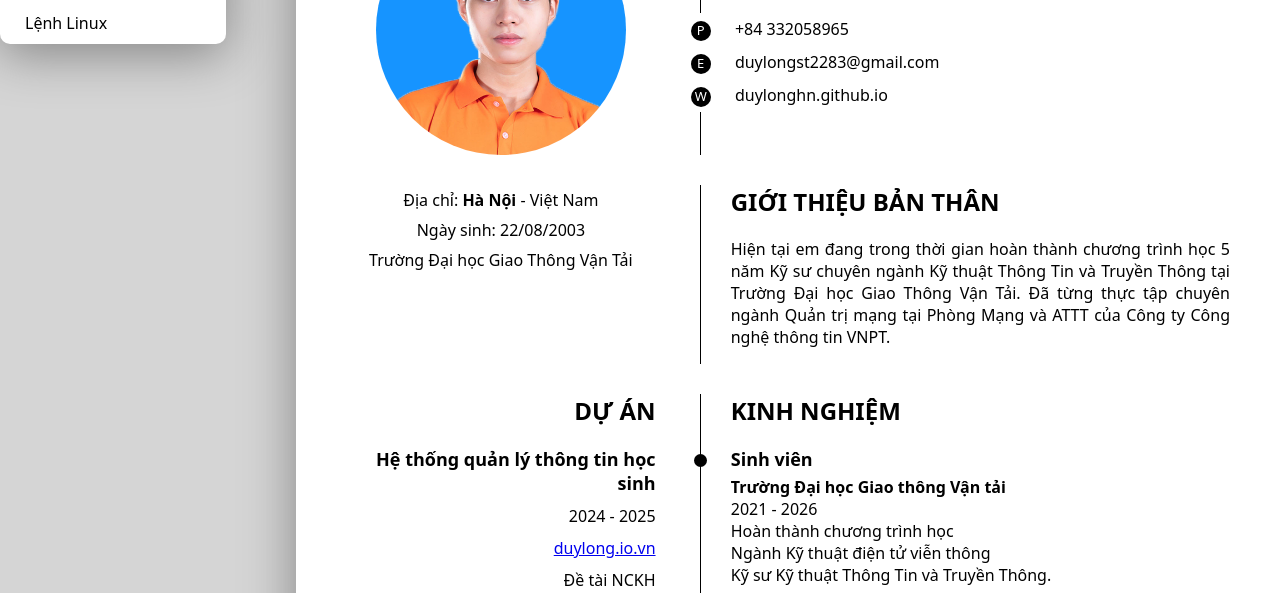
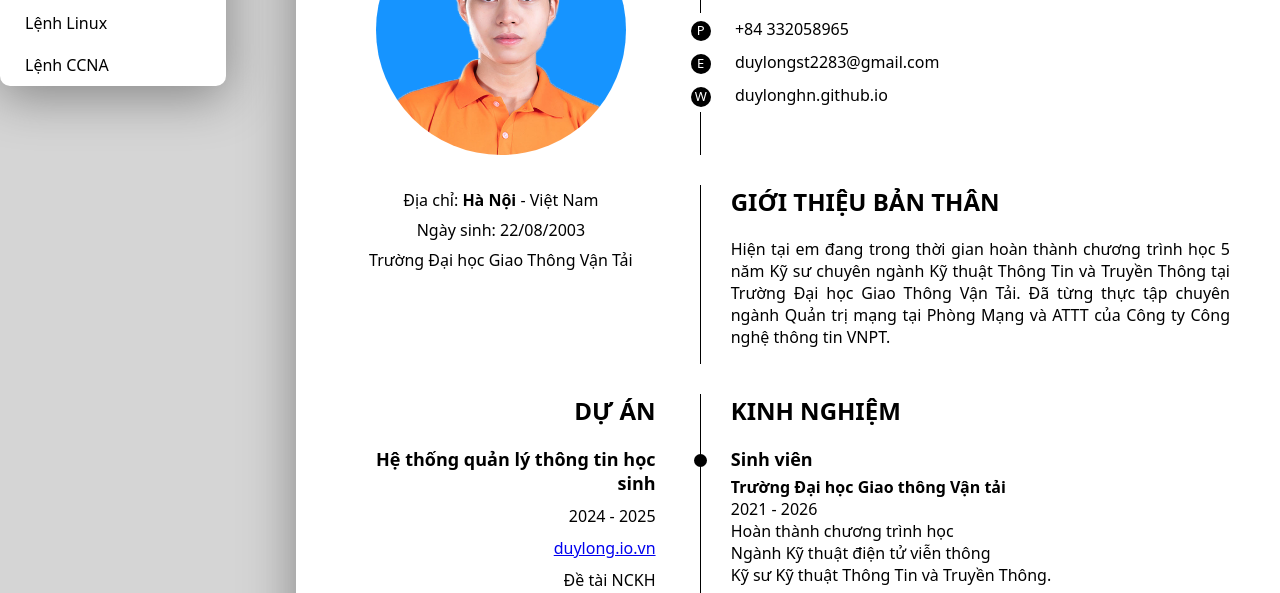
Before and after one commit to duylonghn/duylonghn.github.io, a plain HTML site: page Profile/DaoDuyLong.html in a window 1280 px wide. Shown: the part 196-789 px from the top of the page. Drawn offline with nearby package versions, Linux system fonts and the light colour scheme.

Commit message:
V2.3.0 add CCNA commands V1.0.0

```diff
--- a/Profile/DaoDuyLong.html
+++ b/Profile/DaoDuyLong.html
@@ -38,6 +38,10 @@
                 <div class="name-project">
                     <a class="vi" href="/Linux/index.html">Lệnh Linux</a>
                     <a class="en" href="/Linux/index.html">Linux commands</a>
+                </div>
+                <div class="name-project">
+                    <a class="vi" href="/CCNA/index.html">Lệnh CCNA</a>
+                    <a class="en" href="/CCNA/index.html">CCNA commands</a>
                 </div>
             </div>
         </div>
```
